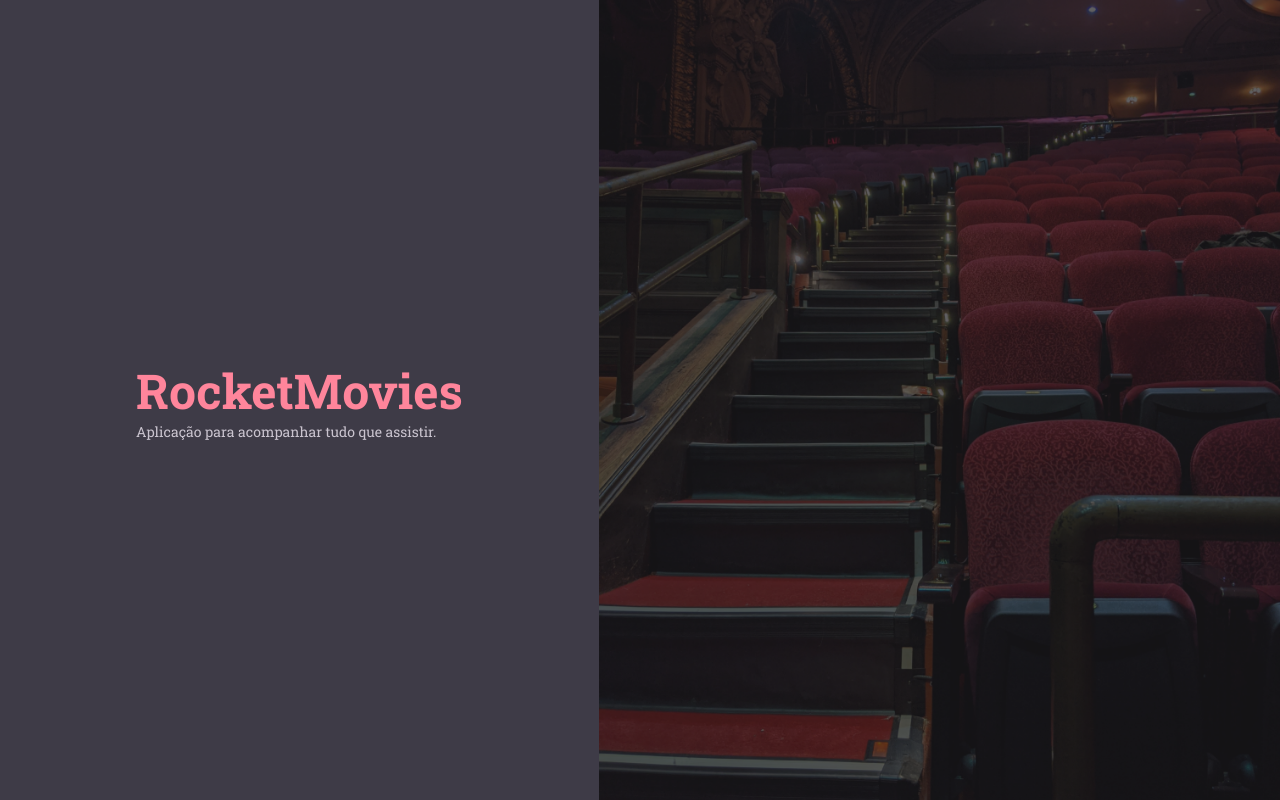
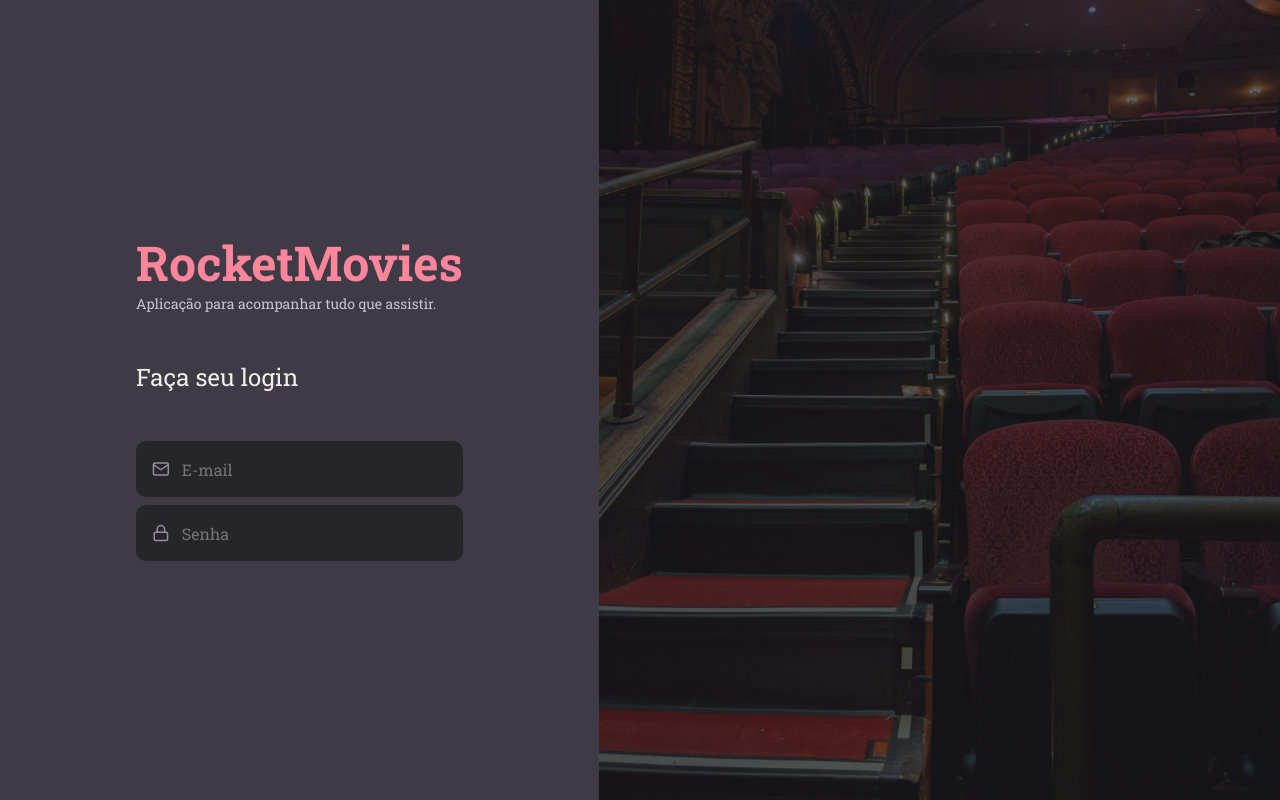
Before and after one commit to viniccius-dev/movies-notes-front, a React (Vite) app: page / in a window 1280 px wide. Built offline with nearby package versions, Linux system fonts and the light colour scheme.

Commit message:
Criando componente Input

```diff
--- a/package.json
+++ b/package.json
@@ -12,6 +12,7 @@
   "dependencies": {
     "react": "^18.2.0",
     "react-dom": "^18.2.0",
+    "react-icons": "^5.2.1",
     "styled-components": "^6.1.11"
   },
   "devDependencies": {
--- /dev/null
+++ b/src/components/Input/index.jsx
@@ -0,0 +1,10 @@
+import { Container } from './styles';
+
+export function Input({icon: Icon, ...rest}) {
+    return (
+        <Container>
+            {Icon && <Icon size={20} />}
+            <input {...rest}  />
+        </Container>
+    )
+}
--- /dev/null
+++ b/src/components/Input/styles.js
@@ -0,0 +1,32 @@
+import styled from 'styled-components';
+
+export const Container = styled.div`
+    width: 100%;
+    display: flex;
+    align-items: center;
+
+    background-color: ${({ theme }) => theme.COLORS.BACKGROUND_300};
+    color: ${({ theme }) => theme.COLORS.GRAY_300};
+
+    margin-bottom: 8px;
+    border-radius: 10px;
+
+    > input {
+        height: 56px;
+        width: 100%;
+
+        padding: 12px;
+
+        color: ${({ theme }) => theme.COLORS.WHITE_100};
+        background: transparent;
+        border: 0;
+
+        &:placeholder {
+            color: ${({ theme }) => theme.COLORS.GRAY_300};
+        }
+    }
+
+    > svg {
+        margin-left: 16px;
+    }
+`;
--- a/src/pages/SignIn/index.jsx
+++ b/src/pages/SignIn/index.jsx
@@ -1,3 +1,7 @@
+import { FiMail, FiLock } from 'react-icons/fi';
+
+import { Input } from '../../components/Input';
+
 import { Container, Form, Background } from './style';
 
 export function SignIn() {
@@ -6,6 +10,20 @@ export function SignIn() {
             <Form>
                 <h1>RocketMovies</h1>
                 <p>Aplicação para acompanhar tudo que assistir.</p>
+
+                <h2>Faça seu login</h2>
+
+                <Input
+                    placeholder="E-mail"
+                    type="text"
+                    icon={FiMail}
+                />
+
+                <Input
+                    placeholder="Senha"
+                    type="password"
+                    icon={FiLock}
+                />
             </Form>
 
             <Background />
--- a/src/pages/SignIn/style.js
+++ b/src/pages/SignIn/style.js
@@ -21,6 +21,12 @@ export const Form = styled.form`
         color: ${({ theme}) => theme.COLORS.PINK};
     }
 
+    > h2 {
+        font-size: 24px;
+        font-weight: 400;
+        margin: 48px 0;
+    }
+
     > p {
         font-size: 14px;
         color: ${({ theme }) => theme.COLORS.GRAY_100}
--- a/src/styles/theme.js
+++ b/src/styles/theme.js
@@ -15,7 +15,7 @@ export default {
       PINK: "#FF859B",
 
       GRAY_400: "#666360",
-      PINK_300: "#948F99",
+      GRAY_300: "#948F99",
       GRAY_200: "#999591",
       GRAY_100: "#CAC4CF",
 
```
Also changed, not shown: 1 other file (tests, documents, lock files or other folders).
